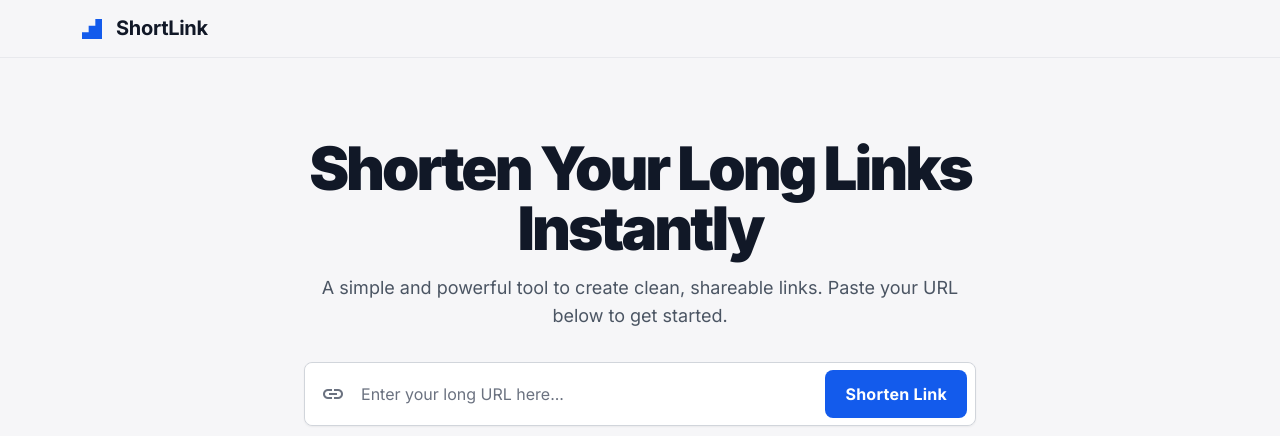
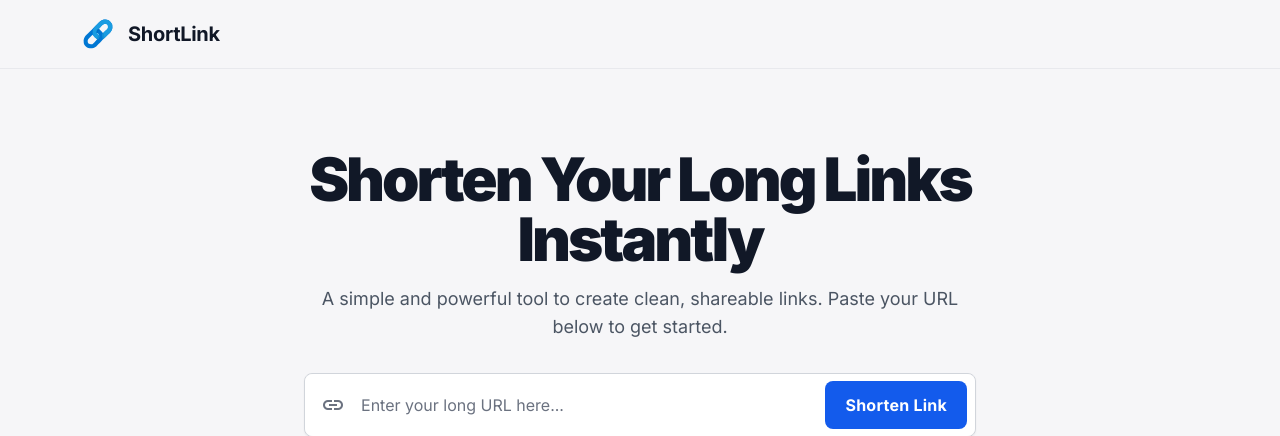
Before and after one commit to Muhammad-Ali-5331/ShortyLink-URL-Shortner, a Flask app: page / in a window 1280 px wide. Shown: the top 436 px of the page. Run offline with Flask 3, Linux system fonts and the light colour scheme; some libraries are stand-ins or nearby versions.

Commit message:
fix(ui): make header logo clickable and redirect to home

```diff
--- a/app/templates/homePage.html
+++ b/app/templates/homePage.html
@@ -39,16 +39,23 @@
   <div class="relative flex min-h-screen w-full flex-col group/design-root overflow-x-hidden">
     <div class="layout-container flex h-full grow flex-col">
       <header
-        class="flex items-center justify-between whitespace-nowrap px-4 sm:px-6 md:px-10 lg:px-20 py-4 border-b border-gray-200/80 dark:border-gray-800/80">
-        <div class="flex items-center gap-3">
-          <div class="size-6 text-primary">
-            <svg fill="none" viewBox="0 0 48 48" xmlns="http://www.w3.org/2000/svg">
-              <path d="M44 4H30.6666V17.3334H17.3334V30.6666H4V44H44V4Z" fill="currentColor"></path>
-            </svg>
-          </div>
-          <h2 class="text-gray-900 dark:text-white text-xl font-bold leading-tight tracking-[-0.015em]">ShortLink</h2>
-        </div>
-      </header>
+  class="flex items-center justify-between whitespace-nowrap px-4 sm:px-6 md:px-10 lg:px-20 py-4 border-b border-gray-200/80 dark:border-gray-800/80">
+
+  <a href="{{ url_for('homePage') }}"
+     class="flex items-center gap-3 hover:opacity-80 transition-opacity">
+
+    <img
+      src="{{ url_for('static', filename='icon.svg') }}"
+      alt="ShortLink Logo"
+      class="h-9 w-auto" />
+
+    <h2 class="text-gray-900 dark:text-white text-xl font-bold leading-tight tracking-[-0.015em]">
+      ShortLink
+    </h2>
+
+  </a>
+</header>
+
       <main class="flex-1 px-4 py-10 sm:py-16 md:py-20 flex justify-center">
         <div class="flex flex-col w-full max-w-3xl">
           <div class="flex flex-col gap-8 text-center">
```
Also changed, not shown: app/templates/InvalidRequest.html (+17 -12 lines).
